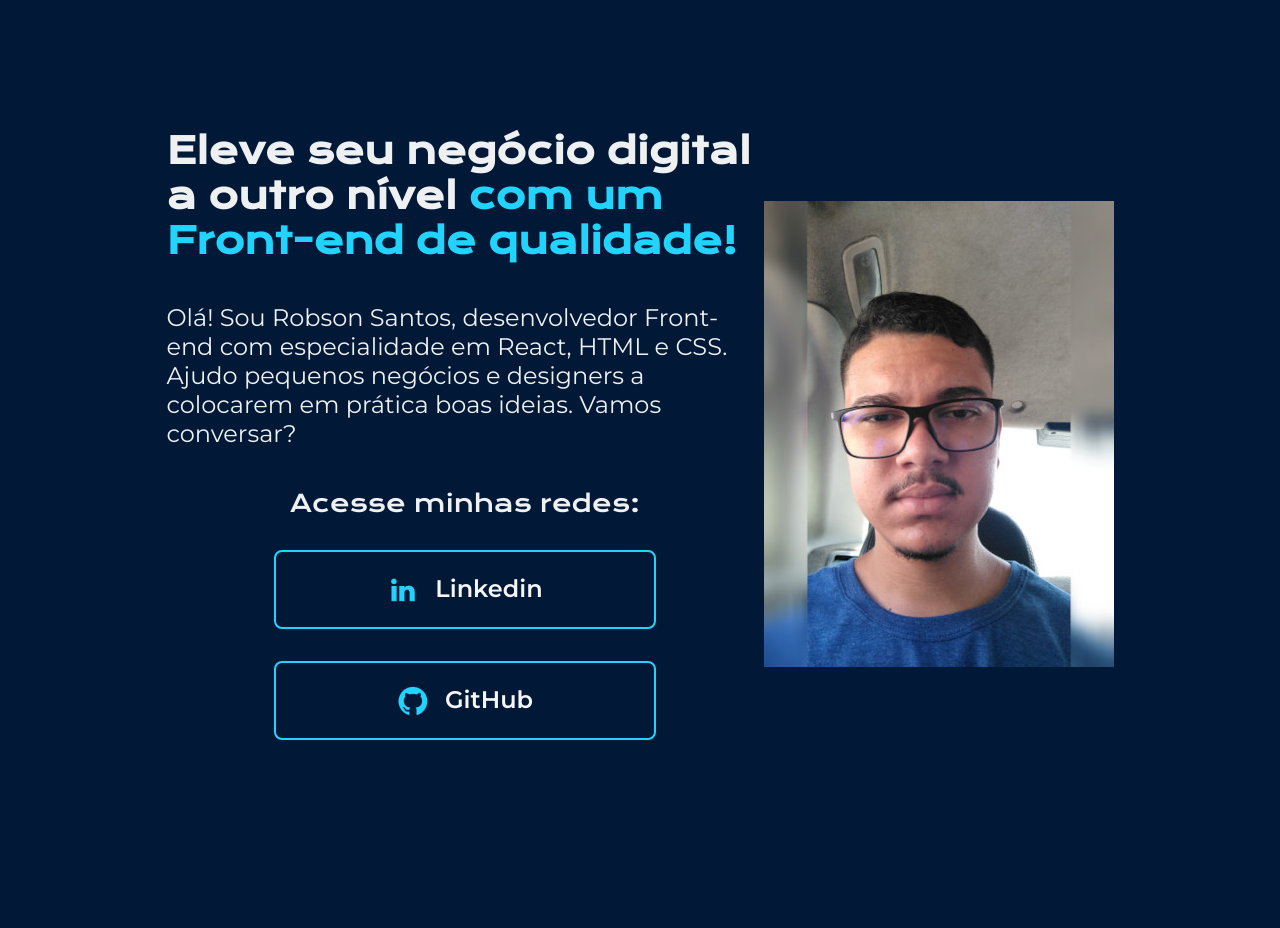
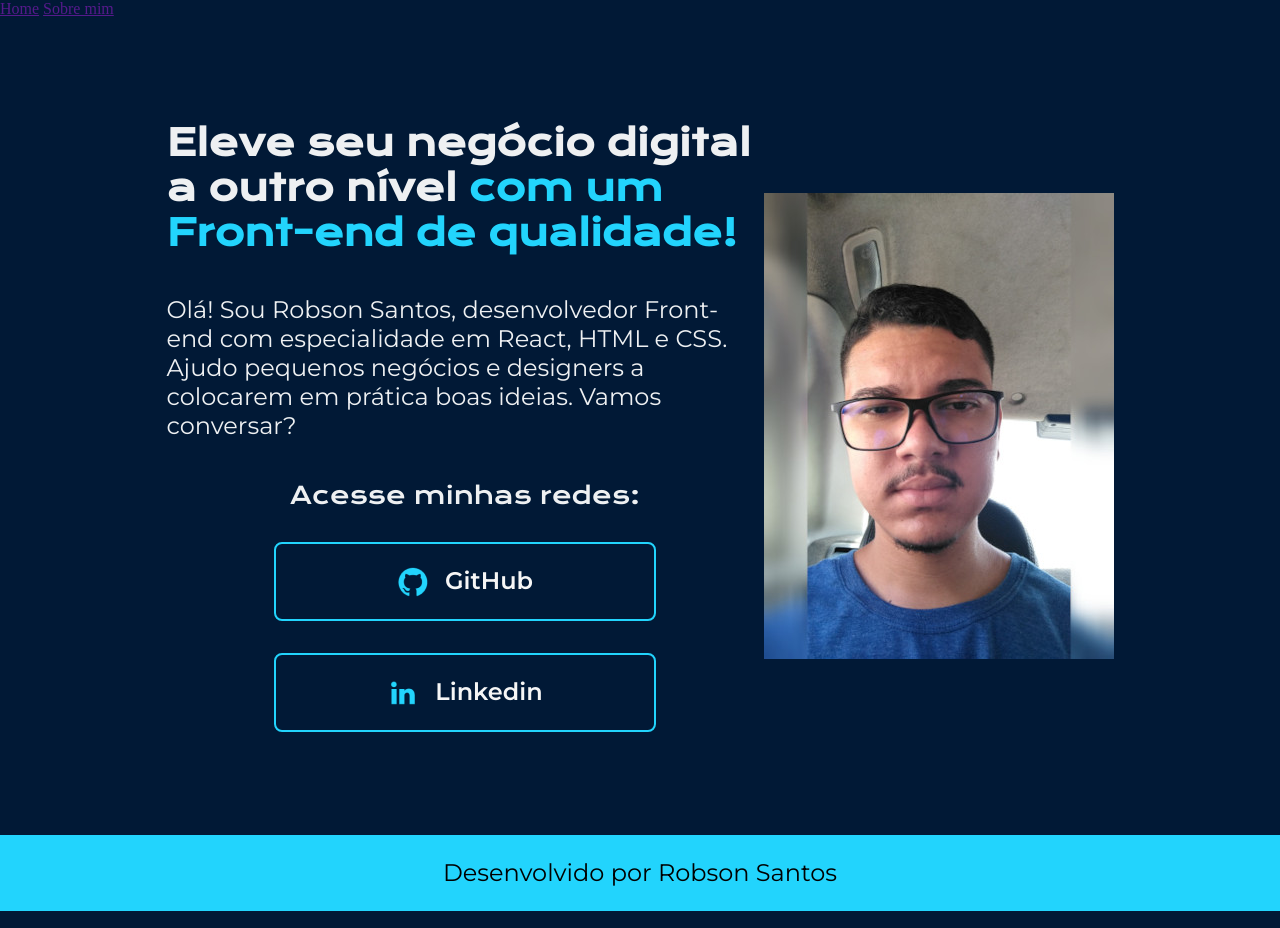
Before and after one commit to RobsonStss/portifolio, a plain HTML site: page index.html in a window 1280 px wide. Drawn offline with nearby package versions, Linux system fonts and the light colour scheme.

Commit message:
Adicionando conteudo no cabecalho

```diff
--- a/index.html
+++ b/index.html
@@ -7,25 +7,32 @@
     <link rel="stylesheet" href="style.css">
 </head>
 <body>
-    <header></header>
+    <header class="cabecalho">
+        <nav class="cabecalho__menu">
+            <a class="cabecalho__menu__link" href="">Home</a>
+            <a class="cabecalho__menu__link" href="">Sobre mim</a>
+        </nav>
+    </header>
     <main class="apresentacao">
         <section class="apresentacao__conteudo">
             <h1 class="apresentacao__conteudo__titulo">Eleve seu negócio digital a outro nível <strong class="texto-destaque-h1">com um Front-end de qualidade!</strong></com></h1>
             <p class="apresentacao__conteudo__paragrafo">Olá! Sou Robson Santos, desenvolvedor Front-end com especialidade em React, HTML e CSS. Ajudo pequenos negócios e designers a colocarem em prática boas ideias. Vamos conversar?</p>
             <div class="apresentacao__links">
                 <h2 class="apresentacao__links__subtitulo">Acesse minhas redes:</h2>
+                <a class="apresentacao__links__link" href="https://github.com/RobsonStss" target="_blank">
+                    <img src="./assets/Logo Github.png" alt="logo do github">
+                    GitHub
+                </a>
                 <a class="apresentacao__links__link" href="https://www.linkedin.com/in/joserobsonsantos/" target="_blank">
                     <img src="./assets/Logo linkedin.png" alt="logo do linkedin">
                     Linkedin
-                </a>
-                <a class="apresentacao__links__link" href="https://github.com/RobsonStss" target="_blank">
-                    <img src="./assets/Logo Github.png" alt="logo do github">
-                    GitHub
                 </a>
             </div>
         </section>
         <img src="assets/fotoPequena.jpg" alt="foto do desenvolvedor Robson">
     </main>
-    <footer></footer>
+    <footer class="rodape">
+        <p>Desenvolvido por Robson Santos</p>
+    </footer>
 </body>
 </html>
--- a/style.css
+++ b/style.css
@@ -6,7 +6,7 @@
 }
 
 body {
-    height: 100vh;
+    /* height: 100vh; */
     box-sizing: border-box;
     background-color: #011936;
     color: #EEF0F2;
@@ -17,7 +17,7 @@ body {
 }
 
 .apresentacao {
-    margin: 10% 13%;
+    padding: 8% 13%;
     display: flex;
     align-items: center;
     justify-content: space-between;
@@ -69,3 +69,18 @@ body {
     font-weight: 600;
     font-family: "Montserrat", sans-serif;
 }
+
+.apresentacao__links__link:hover {
+    background-color: #29767D;
+    padding: 22px;
+}
+
+.rodape {
+    color: #000;
+    background-color: #22D4FD;
+    font-family: "Montserrat", sans-serif;
+    font-size: 24px;
+    font-weight: 400;
+    text-align: center;
+    padding: 23.64px;
+}
```
